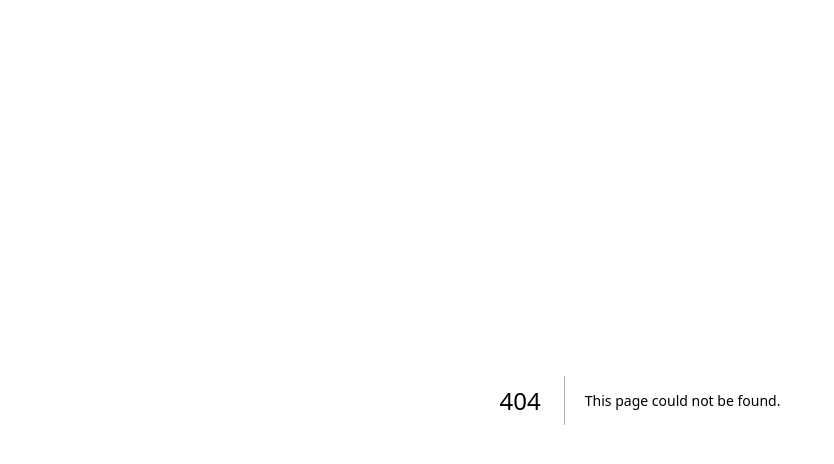
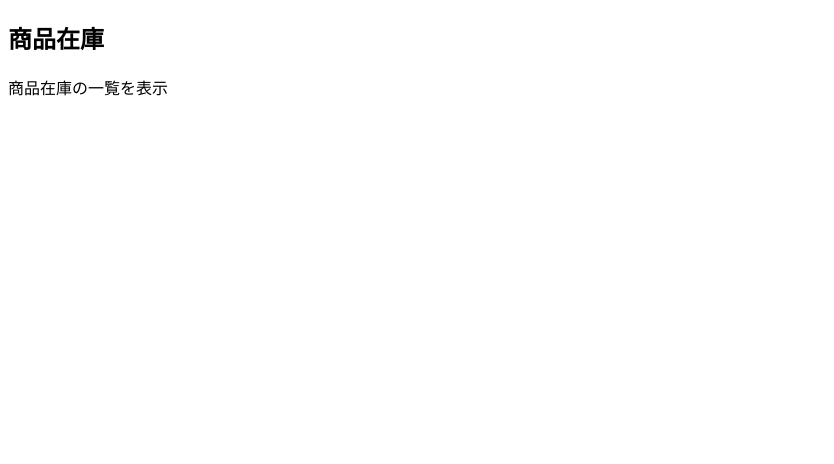
Before and after one commit to aspiratio/fullstack_web_development, a Next.js app in the folder app/frontend/: page /inventory/products/1 in a window 1280 px wide. Before the commit this address had no page. Shown: the top 464 px of the page, without its empty margins (0-834 px from the left). Built offline with nearby package versions, Linux system fonts and the light colour scheme.

Commit message:
ベースとなるページを作成

```diff
--- /dev/null
+++ b/app/frontend/app/inventory/products/[id]/page.tsx
@@ -0,0 +1,8 @@
+export default function Page() {
+  return (
+    <>
+      <h2>商品在庫</h2>
+      <p>商品在庫の一覧を表示</p>
+    </>
+  )
+}
```
Also changed, not shown: app/frontend/app/inventory/products/page.tsx (added, +8 -0 lines), app/frontend/app/login/page.tsx (added, +8 -0 lines).
